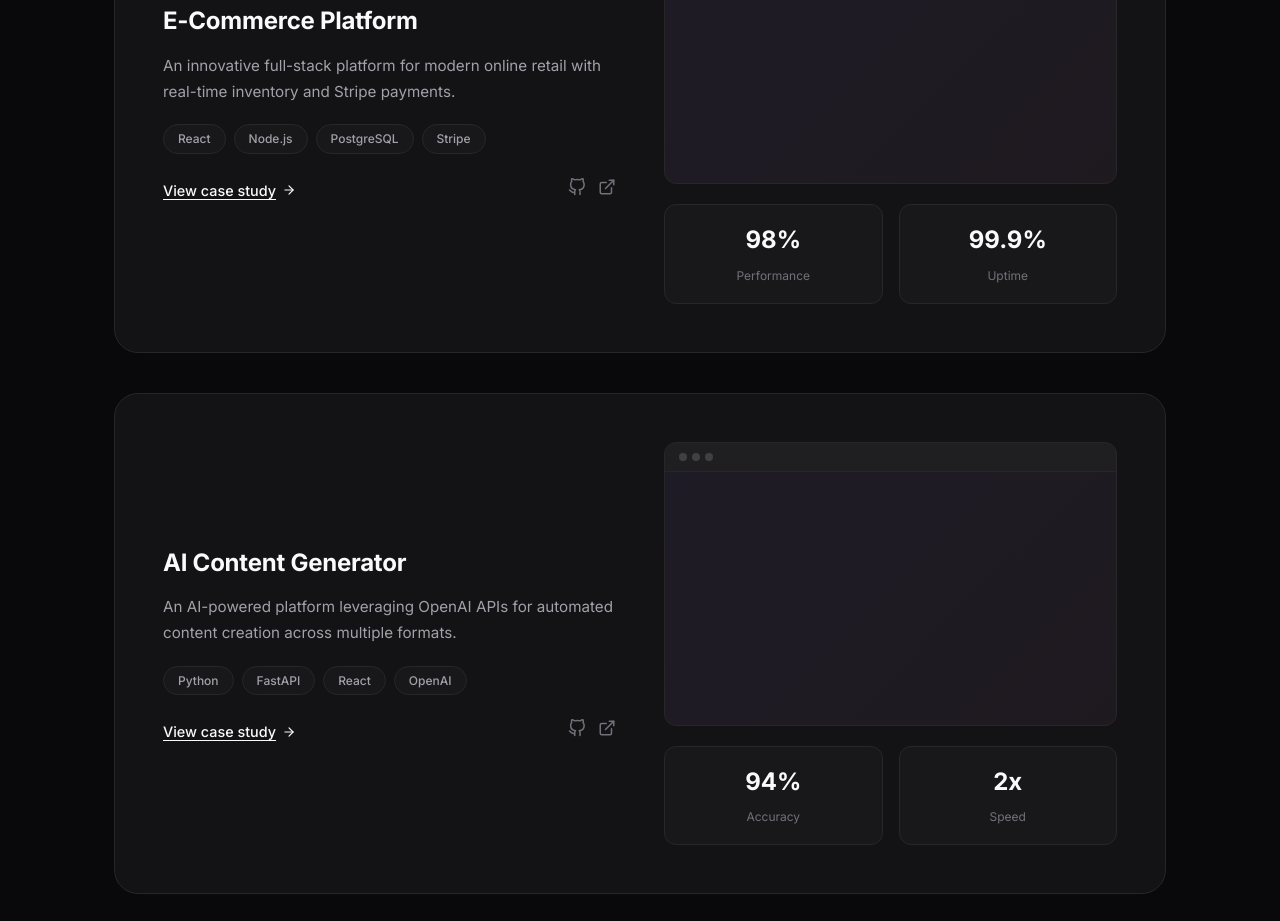
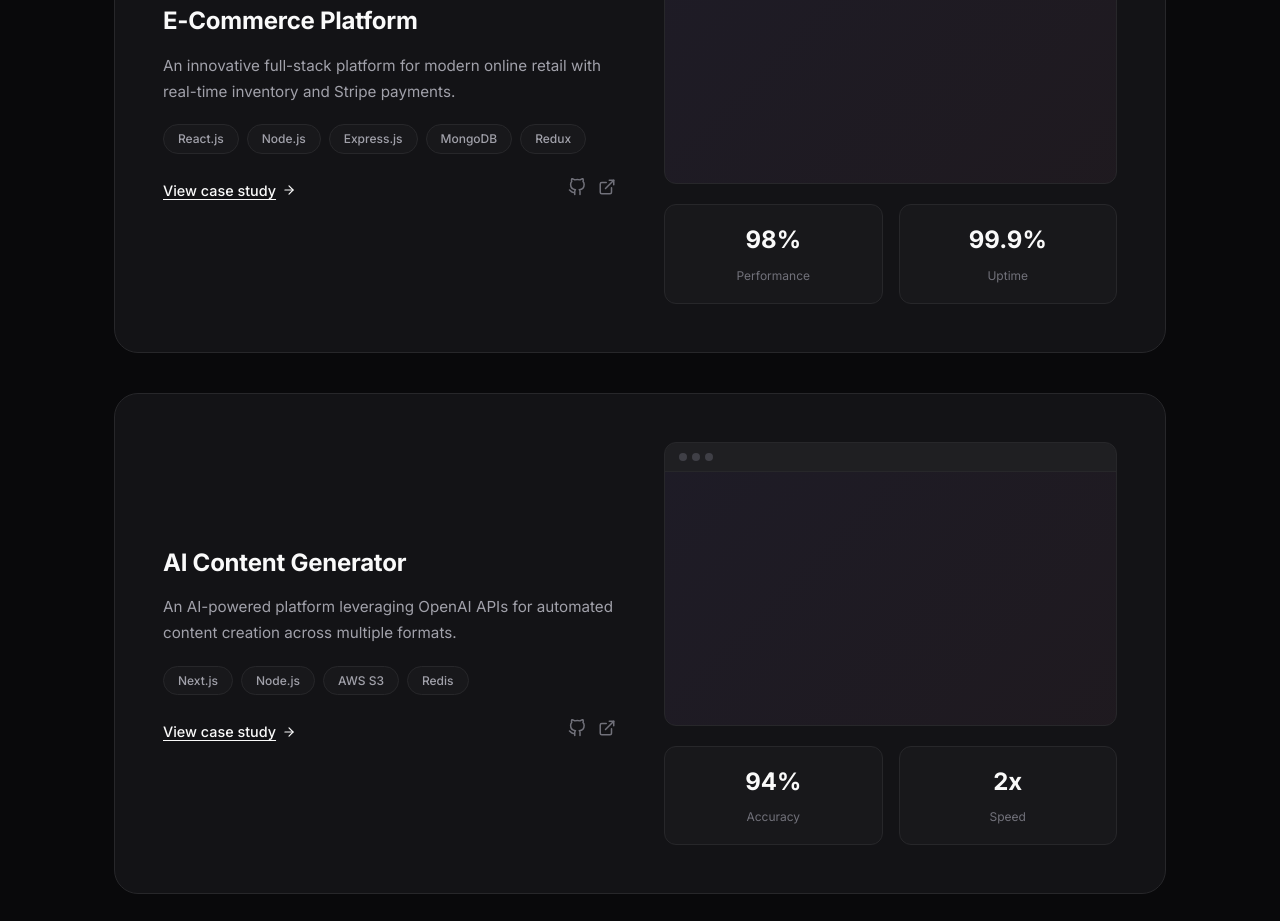
Before and after one commit to nikhilar98/portfolio, a React (Vite) app: page / in a window 1280 px wide. Shown: the part 3560-4481 px from the top of the page. Built offline with nearby package versions, Linux system fonts and the light colour scheme.

Commit message:
feat: update Projects tags to reflect actual tech stack

```diff
--- a/src/components/Projects/Projects.jsx
+++ b/src/components/Projects/Projects.jsx
@@ -5,7 +5,7 @@ const caseStudies = [
   {
     title: 'E-Commerce Platform',
     subtitle: 'An innovative full-stack platform for modern online retail with real-time inventory and Stripe payments.',
-    tags: ['React', 'Node.js', 'PostgreSQL', 'Stripe'],
+    tags: ['React.js', 'Node.js', 'Express.js', 'MongoDB', 'Redux'],
     github: 'https://github.com',
     live: 'https://example.com',
     metrics: [
@@ -16,7 +16,7 @@ const caseStudies = [
   {
     title: 'AI Content Generator',
     subtitle: 'An AI-powered platform leveraging OpenAI APIs for automated content creation across multiple formats.',
-    tags: ['Python', 'FastAPI', 'React', 'OpenAI'],
+    tags: ['Next.js', 'Node.js', 'AWS S3', 'Redis'],
     github: 'https://github.com',
     live: 'https://example.com',
     metrics: [
```
